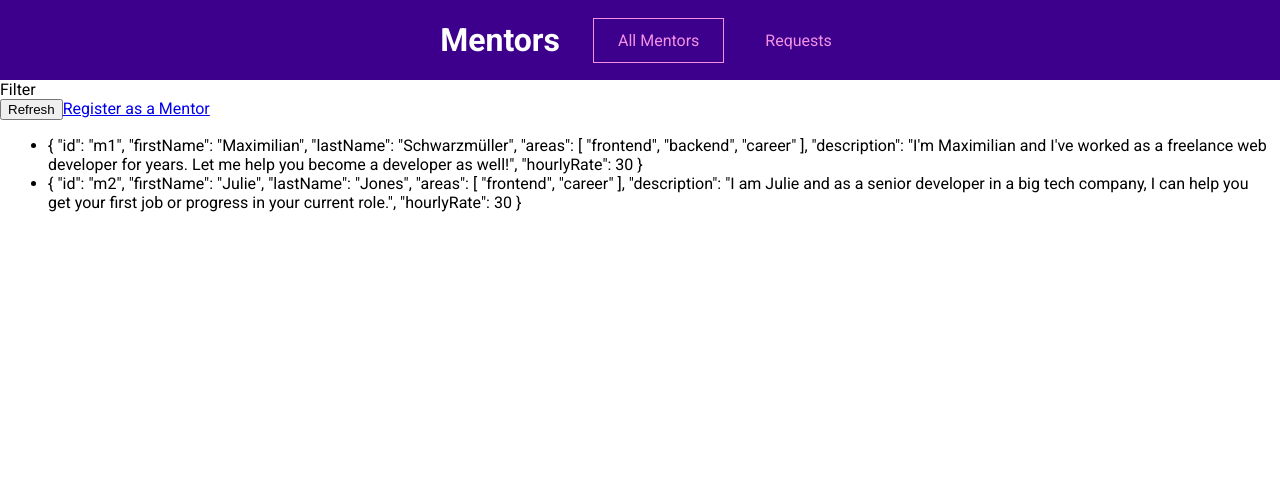
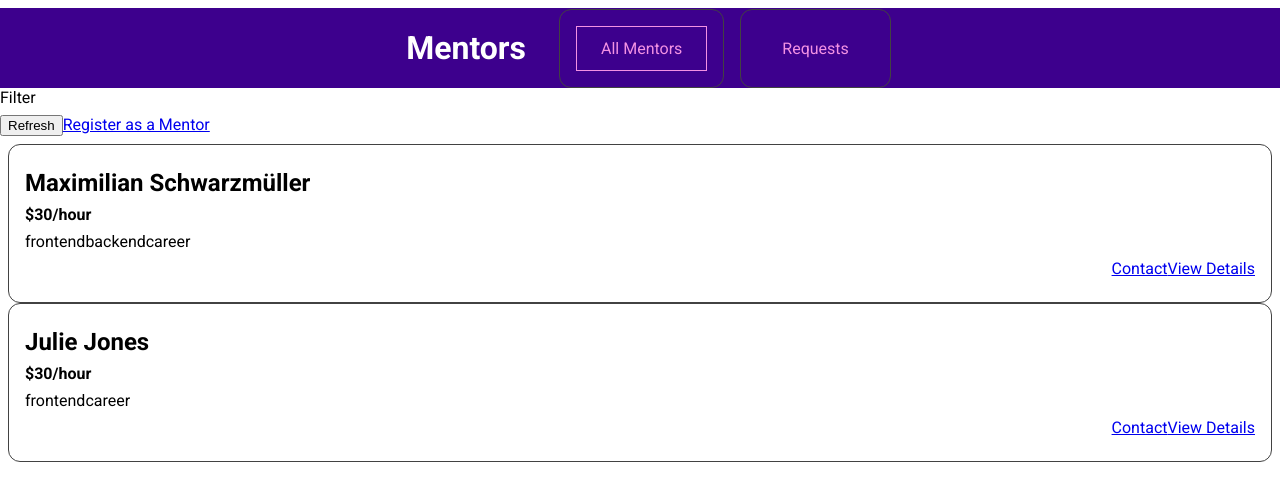
Before and after one commit to glitjch/vue-mentor, a Vue app: page /mentors in a window 1280 px wide. Shown: the top 500 px of the page. Built offline with nearby package versions, Linux system fonts and the light colour scheme.

Commit message:
refactor

```diff
--- /dev/null
+++ b/src/components/mentors/MentorItem.vue
@@ -0,0 +1,57 @@
+<template>
+	<li>
+		<h3>{{ fullName }}</h3>
+		<h4>${{ hourlyRate }}/hour</h4>
+		<div>
+			<span v-for="area of areas" :key="area">{{ area }}</span>
+		</div>
+		<div class="actions">
+			<router-link :to=mentorContactLink>Contact</router-link>
+			<router-link :to=mentorDetailLink>View Details</router-link>
+		</div>
+	</li>
+</template>
+
+<script>
+export default {
+	props: ['id', 'firstName', 'lastName', 'areas', 'description', 'hourlyRate'],
+	computed: {
+		fullName() {
+			return `${this.firstName} ${this.lastName}`;
+		},
+		mentorContactLink() {
+			return `${this.$route.path}/${this.id}/contact`;
+		},
+		mentorDetailLink() {
+			return `${this.$route.path}/${this.id}`;
+		},
+	},
+};
+</script>
+
+<style>
+li {
+	margin: 1rem 0;
+	border: 1px solid #424242;
+	border-radius: 12px;
+	padding: 1rem;
+}
+
+h3 {
+	font-size: 1.5rem;
+}
+
+h3,
+h4 {
+	margin: 0.5rem 0;
+}
+
+div {
+	margin: 0.5rem 0;
+}
+
+.actions {
+	display: flex;
+	justify-content: flex-end;
+}
+</style>
--- a/src/pages/mentors/MentorsList.vue
+++ b/src/pages/mentors/MentorsList.vue
@@ -6,16 +6,31 @@
 			<router-link to="/register">Register as a Mentor</router-link>
 		</div>
 		<ul v-if="hasMentors">
-			<li v-for="mentor in filteredMentors" :key="mentor.id">
-				{{ mentor }}
-			</li>
+			<mentor-item
+				v-for="mentor in filteredMentors"
+				:key="mentor.id"
+				:id="mentor.id"
+				:firstName="mentor.firstName"
+				:lastName="mentor.lastName"
+				:areas="mentor.areas"
+				:description="mentor.description"
+				:hourlyRate="mentor.hourlyRate"
+			>
+				{{ mentor.firstName }}
+        <router-link :to="{ name: 'mentor', params: { id: mentor.id }}"> </router-link>
+			</mentor-item>
 		</ul>
-    <h3 v-else>No mentors found</h3>
+		<h3 v-else>No mentors found</h3>
 	</section>
 </template>
 
 <script>
+import MentorItem from '../../components/mentors/MentorItem.vue';
 export default {
+	components: {
+		MentorItem,
+	},
+	provide: [],
 	computed: {
 		filteredMentors() {
 			return this.$store.getters['mentors/mentors'];
@@ -26,3 +41,16 @@ export default {
 	},
 };
 </script>
+
+<style scoped>
+ul {
+  list-style: none;
+  margin: 0;
+  padding: 0;
+}
+
+.controls {
+  display: flex;
+  justify-content: space-between;
+}
+</style>
--- a/src/router.js
+++ b/src/router.js
@@ -14,15 +14,20 @@ const router = createRouter({
 		{ path: '/mentors', component: MentorsList },
 		{
 			path: '/mentors/:id',
+			name: 'mentor',
 			component: MentorDetail,
 			children: [
-        { path: 'contact', component: ContactMentor } // /mentors/c1/contact
-      ]
+				{
+					path: 'contact',
+					name: 'contact',
+					component: ContactMentor,
+				}, // /mentors/c1/contact
+			],
 		},
 		{ path: '/register', component: MentorRegistation },
 		{ path: '/requests', component: RequestsReceived },
-    { path: '/:notFound(.*)', component: NotFound }
-  ]
+		{ path: '/:notFound(.*)', component: NotFound },
+	],
 });
 
 export default router;
```
Lines whose indentation alone changed are shown as unchanged.
